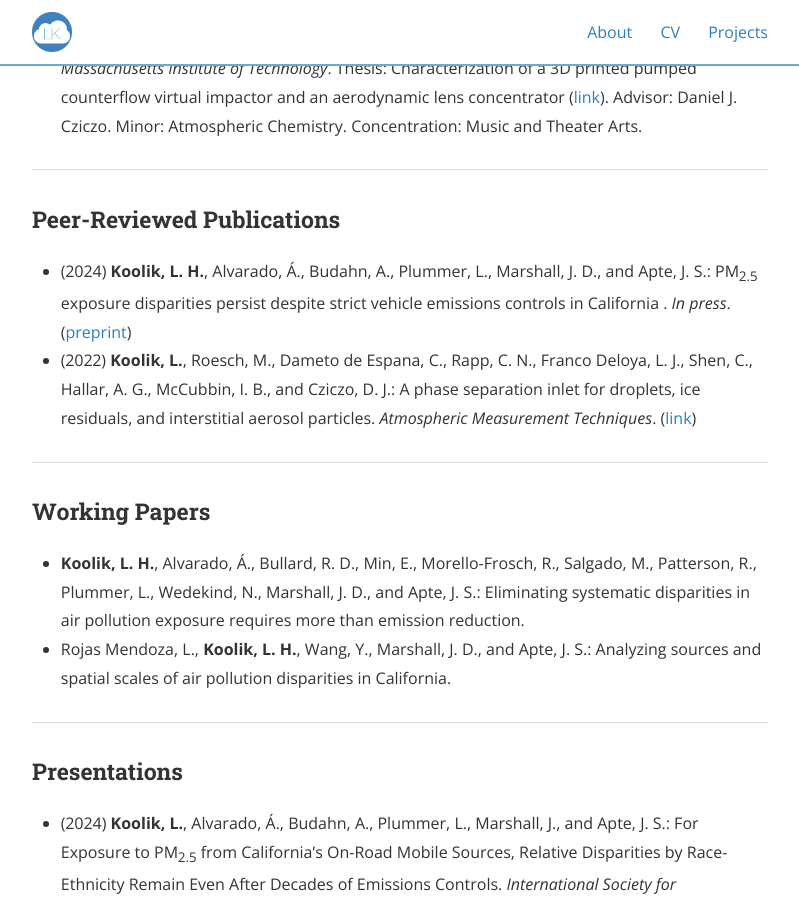
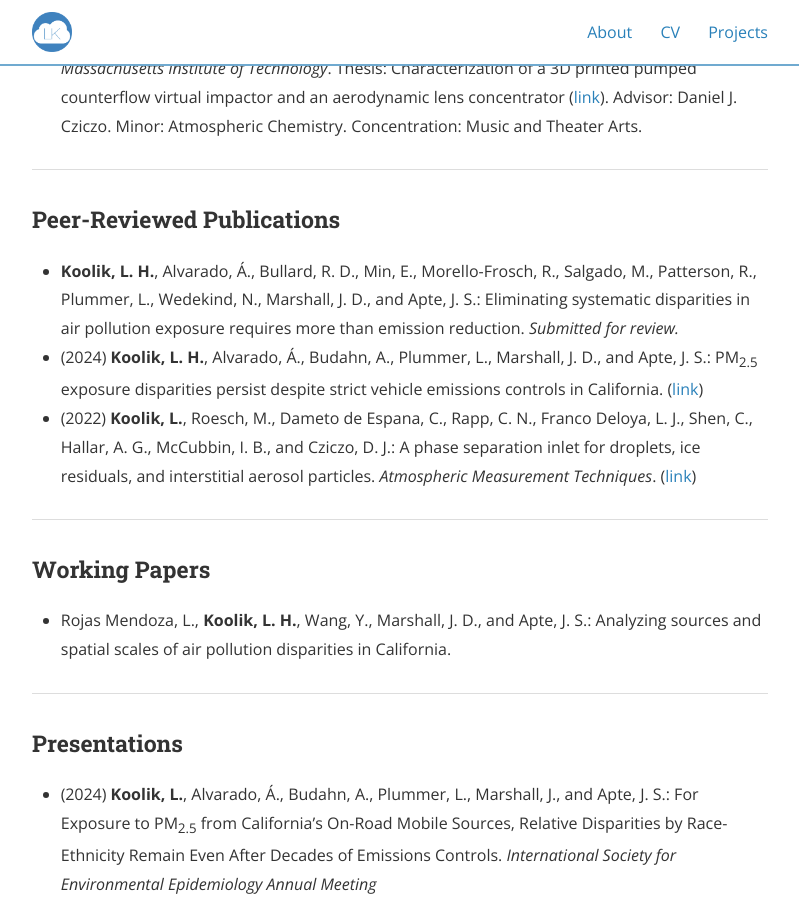
Before and after one commit to lkoolik/lkoolik.github.io, a Jekyll site: the page built from cv.md, in a window 1280 px wide and 900 px high, scrolled down 509 px. Shown: the whole window, without its empty margins (240-1039 px from the left). Built offline with Jekyll 4.4.1, drawn with Linux system fonts in a browser that asks for light colours; nearby versions of some CDN libraries; some of the changed lines change nothing that is shown.

Commit message:
Update cv.md

```diff
--- a/cv.md
+++ b/cv.md
@@ -20,8 +20,8 @@
 
 <h3>Peer-Reviewed Publications</h3>
 <ul>
-  <li>(2024) <b>Koolik, L. H.</b>, Alvarado, Á., Budahn, A., Plummer, L., Marshall, J. D., and Apte, J. S.: PM<sub>2.5</sub> exposure disparities persist despite strict vehicle emissions controls in California
-. <i> In press</i>. (<a href="https://doi.org/10.26434/chemrxiv-2023-669ws-v2">preprint</a>)</li>
+  <li><b>Koolik, L. H.</b>, Alvarado, Á., Bullard, R. D., Min, E., Morello-Frosch, R., Salgado, M., Patterson, R., Plummer, L., Wedekind, N., Marshall, J. D., and Apte, J. S.: Eliminating systematic disparities in air pollution exposure requires more than emission reduction. <i>Submitted for review.</i> </li>
+  <li>(2024) <b>Koolik, L. H.</b>, Alvarado, Á., Budahn, A., Plummer, L., Marshall, J. D., and Apte, J. S.: PM<sub>2.5</sub> exposure disparities persist despite strict vehicle emissions controls in California. (<a href="https://doi.org/10.1126/sciadv.adn8544">link</a>)</li>
   <li>(2022) <b>Koolik, L.</b>, Roesch, M., Dameto de Espana, C., Rapp, C. N., Franco Deloya, L. J., Shen, C., Hallar, A. G., McCubbin, I. B., and Cziczo, D. J.: A phase separation inlet for droplets, ice residuals, and interstitial aerosol particles. <i> Atmospheric Measurement Techniques</i>. (<a href="https://doi.org/10.5194/amt-15-3213-2022">link</a>)</li>
 </ul>
 
@@ -29,7 +29,6 @@
 
 <h3>Working Papers</h3>
 <ul>
-  <li><b>Koolik, L. H.</b>, Alvarado, Á., Bullard, R. D., Min, E., Morello-Frosch, R., Salgado, M., Patterson, R., Plummer, L., Wedekind, N., Marshall, J. D., and Apte, J. S.: Eliminating systematic disparities in air pollution exposure requires more than emission reduction.</li>
   <li>Rojas Mendoza, L., <b>Koolik, L. H.</b>, Wang, Y., Marshall, J. D., and Apte, J. S.: Analyzing sources and spatial scales of air pollution disparities in California.</li>
 </ul>
 
```
